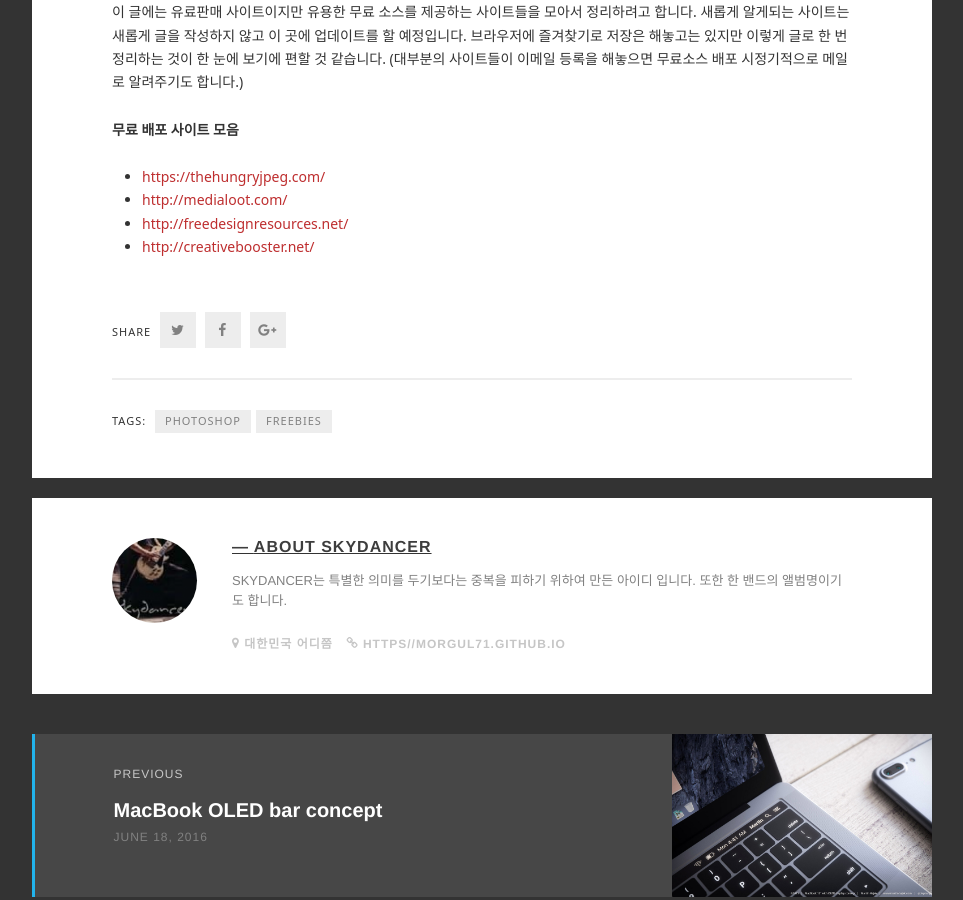
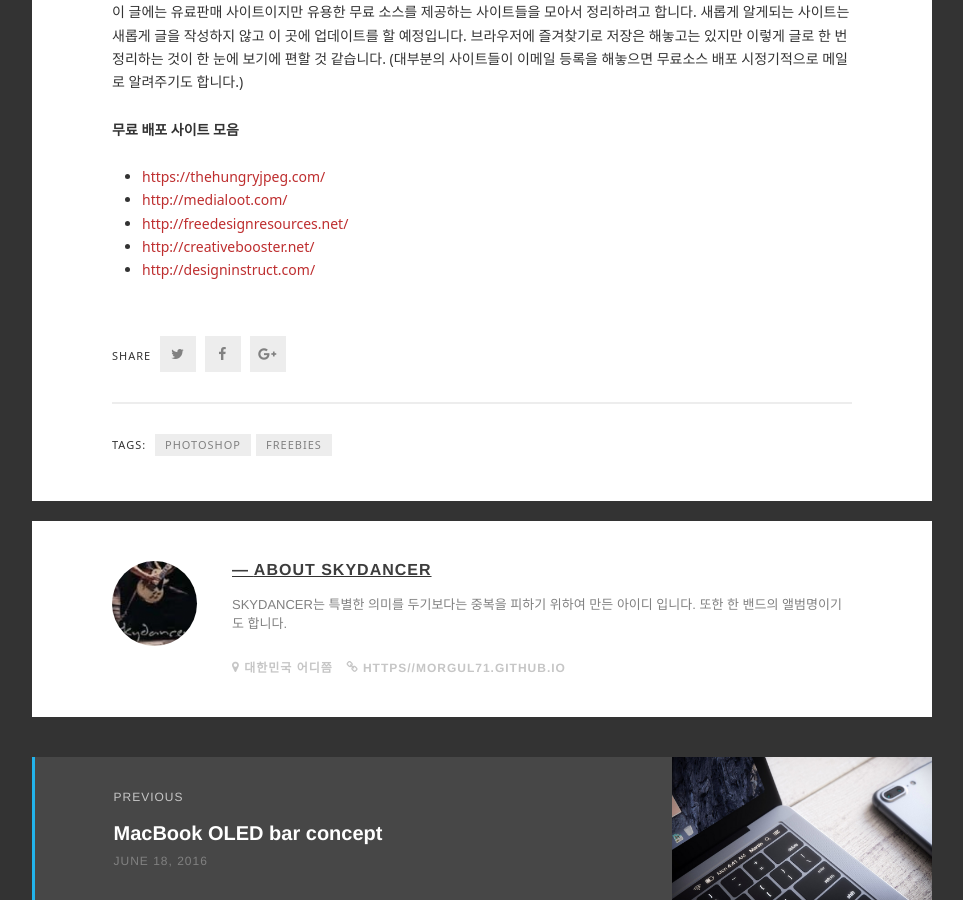
Before and after one commit to morgul71/morgul71.github.io, a Jekyll site: the page built from _posts/2016-06-23-Freebies.md, in a window 1280 px wide and 900 px high, scrolled down 1835 px. Shown: the whole window, without its empty margins (8-971 px from the left). Built offline with Jekyll 4.4.1, drawn with Linux system fonts in a browser that asks for light colours; some web fonts are replaced; comment, search, counter and statistics services are not loaded; some of the changed lines change nothing that is shown.

Commit message:
Update 2016-06-23-Freebies.md

```diff
--- a/_posts/2016-06-23-Freebies.md
+++ b/_posts/2016-06-23-Freebies.md
@@ -30,3 +30,4 @@ tags: [Photoshop, Freebies]
 + [http://medialoot.com/](http://medialoot.com/free/)
 + [http://freedesignresources.net/](http://freedesignresources.net/)
 + [http://creativebooster.net/](http://creativebooster.net/)
++ [http://designinstruct.com/](http://designinstruct.com/category/free-resources/)
```
